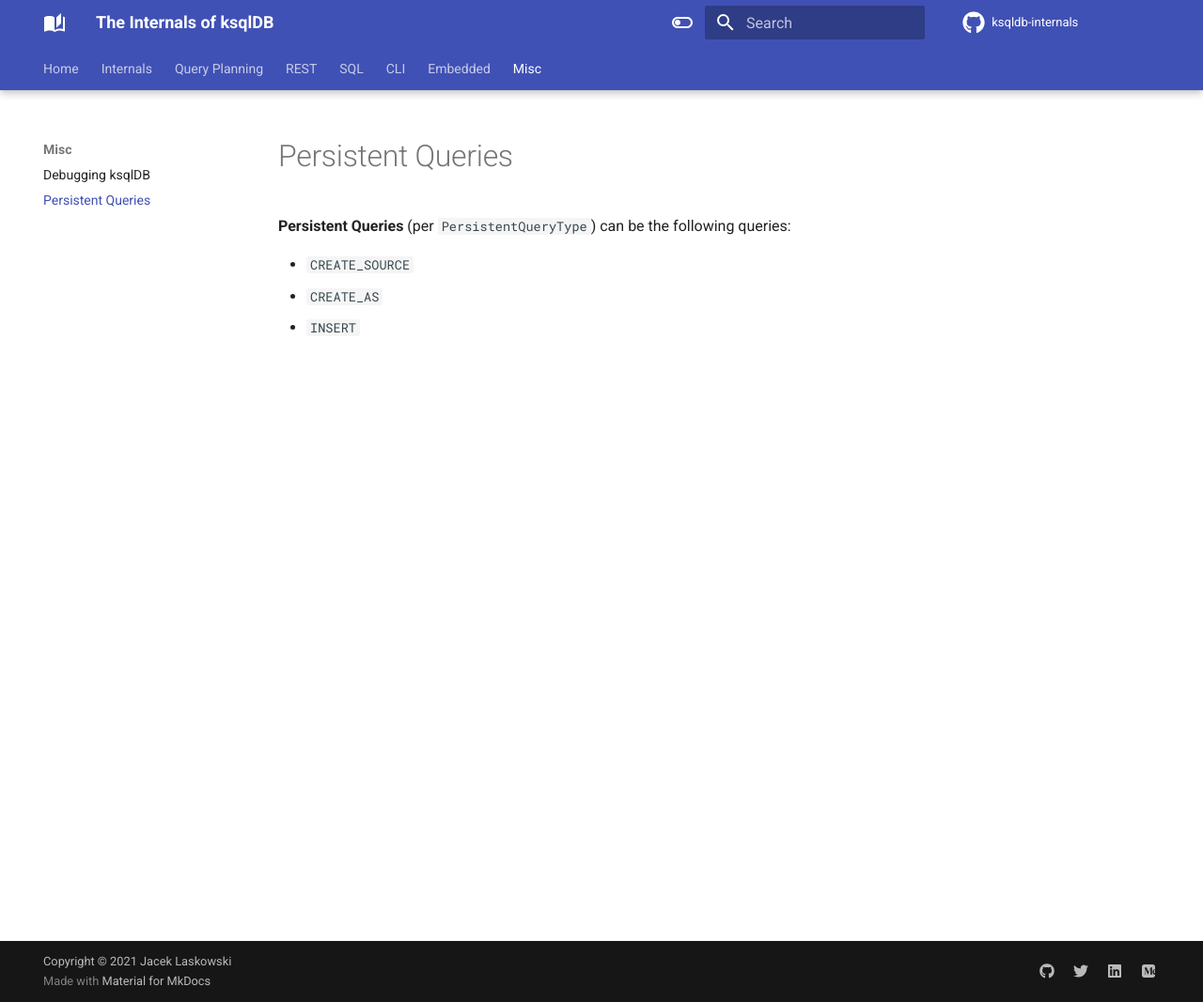
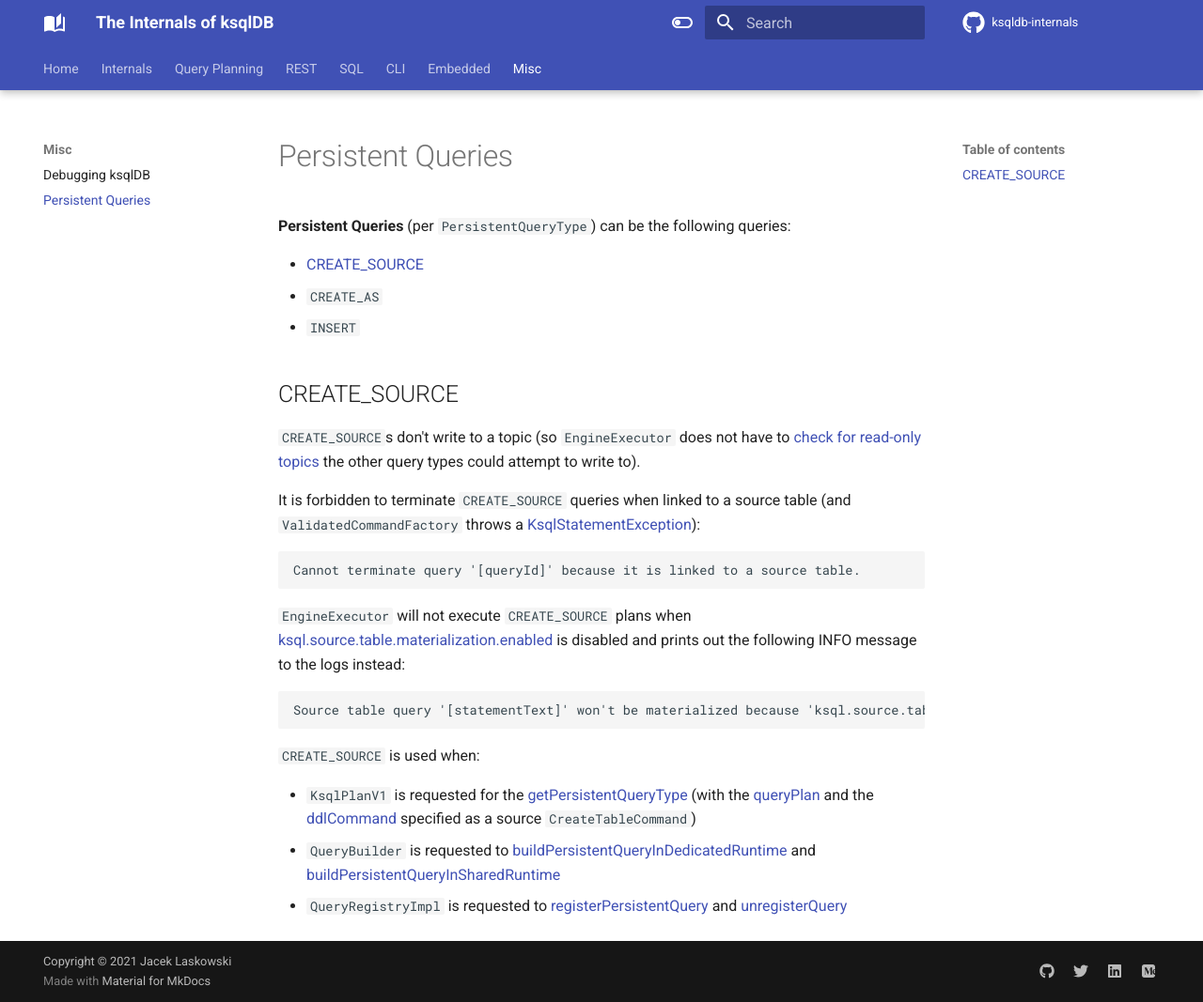
Before and after one commit to japila-books/ksqldb-internals, an MkDocs documentation site: the page built from docs/persistent-queries.md, in a window 1280 px wide and 1067 px high. Shown: the whole window at 94% size. Built offline with MkDocs 1.6.1 and Material for MkDocs 9.7.7, drawn with Linux system fonts in a browser that asks for light colours; comment, search, counter and statistics services are not loaded.

Commit message:
PersistentQueryType.CREATE_SOURCE

````diff
--- a/docs/persistent-queries.md
+++ b/docs/persistent-queries.md
@@ -2,6 +2,28 @@
 
 **Persistent Queries** (per `PersistentQueryType`) can be the following queries:
 
-* `CREATE_SOURCE`
+* [CREATE_SOURCE](#CREATE_SOURCE)
 * `CREATE_AS`
 * `INSERT`
+
+## <span id="CREATE_SOURCE"> CREATE_SOURCE
+
+`CREATE_SOURCE`s don't write to a topic (so `EngineExecutor` does not have to [check for read-only topics](EngineExecutor.md#execute) the other query types could attempt to write to).
+
+It is forbidden to terminate `CREATE_SOURCE` queries when linked to a source table (and `ValidatedCommandFactory` throws a [KsqlStatementException](rest/ValidatedCommandFactory.md)):
+
+```text
+Cannot terminate query '[queryId]' because it is linked to a source table.
+```
+
+`EngineExecutor` will not execute `CREATE_SOURCE` plans when [ksql.source.table.materialization.enabled](KsqlConfig.md#KSQL_SOURCE_TABLE_MATERIALIZATION_ENABLED) is disabled and prints out the following INFO message to the logs instead:
+
+```text
+Source table query '[statementText]' won't be materialized because 'ksql.source.table.materialization.enabled' is disabled.
+```
+
+`CREATE_SOURCE` is used when:
+
+* `KsqlPlanV1` is requested for the [getPersistentQueryType](KsqlPlanV1.md#getPersistentQueryType) (with the [queryPlan](KsqlPlanV1.md#queryPlan) and the [ddlCommand](KsqlPlanV1.md#ddlCommand) specified as a source `CreateTableCommand`)
+* `QueryBuilder` is requested to [buildPersistentQueryInDedicatedRuntime](QueryBuilder.md#buildPersistentQueryInDedicatedRuntime) and [buildPersistentQueryInSharedRuntime](QueryBuilder.md#buildPersistentQueryInSharedRuntime)
+* `QueryRegistryImpl` is requested to [registerPersistentQuery](QueryRegistryImpl.md#registerPersistentQuery) and [unregisterQuery](QueryRegistryImpl.md#unregisterQuery)
--- a/mkdocs.yml
+++ b/mkdocs.yml
@@ -124,11 +124,13 @@ nav:
     - QueryBuilder: QueryBuilder.md
     - QueryBuilderFactory: QueryBuilderFactory.md
     - QueryEngine: QueryEngine.md
+    - QueryEventListener: QueryEventListener.md
     - QueryLogger: QueryLogger.md
     - QueryMetadata: QueryMetadata.md
     - QueryMetadataImpl: QueryMetadataImpl.md
     - QueryRegistry: QueryRegistry.md
     - QueryRegistryImpl: QueryRegistryImpl.md
+    - PersistentQueryMetadata: PersistentQueryMetadata.md
     - SandboxedExecutionContext: SandboxedExecutionContext.md
     - SchemaKSourceFactory: SchemaKSourceFactory.md
     - SchemaKStream: SchemaKStream.md
````
Also changed, not shown: docs/KsqlConfig.md (+2 -0 lines), docs/PersistentQueryMetadata.md (added, +3 -0 lines), docs/QueryEventListener.md (added, +3 -0 lines), docs/QueryRegistryImpl.md (+32 -1 lines).
